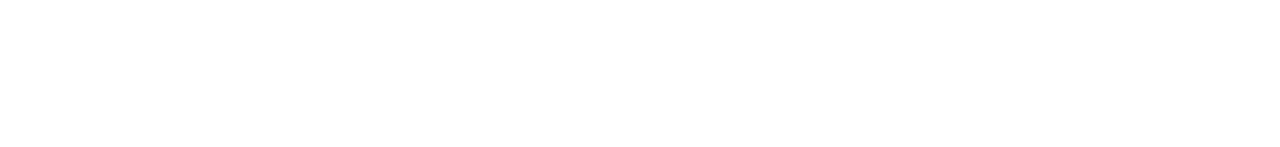
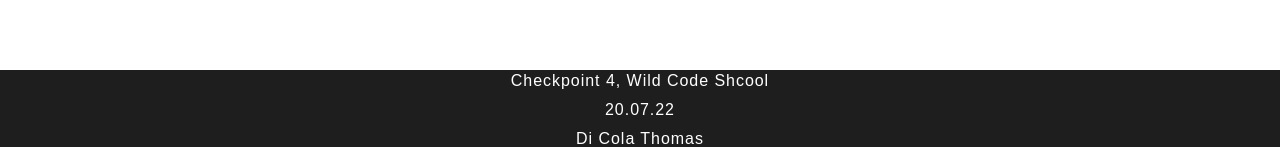
Before and after one commit to ThomasDCW/Guitars-CP4, a React (Vite) app in the folder frontend/: page / in a window 1280 px wide. Shown: the part 650-797 px from the top of the page. Built offline with nearby package versions, Linux system fonts and the light colour scheme; no server answers.

Commit message:
add footer

```diff
--- a/frontend/src/App.jsx
+++ b/frontend/src/App.jsx
@@ -1,3 +1,4 @@
+import Footer from "@components/Footer";
 import Gallery from "@components/Gallery";
 import GlobalStyle from "./GlobalStyle";
 
@@ -5,6 +6,7 @@
   return (
     <GlobalStyle>
       <Gallery />
+      <Footer />
     </GlobalStyle>
   );
 }
--- /dev/null
+++ b/frontend/src/components/Footer/index.jsx
@@ -0,0 +1,11 @@
+import SFooter from "./style";
+
+export default function Footer() {
+  return (
+    <SFooter>
+      <p>Checkpoint 4, Wild Code Shcool</p>
+      <p>20.07.22</p>
+      <p>Di Cola Thomas</p>
+    </SFooter>
+  );
+}
--- /dev/null
+++ b/frontend/src/components/Footer/style.jsx
@@ -0,0 +1,17 @@
+import styled from "styled-components";
+
+export default styled.footer`
+  background-color: #111010f0;
+  color: white;
+  height: 10vh;
+  width: 100%;
+  display: flex;
+  justify-content: center;
+  flex-direction: column;
+  align-items: center;
+  bottom: 0;
+  position: fixed;
+  p {
+    margin: 0.4em;
+  }
+`;
```
